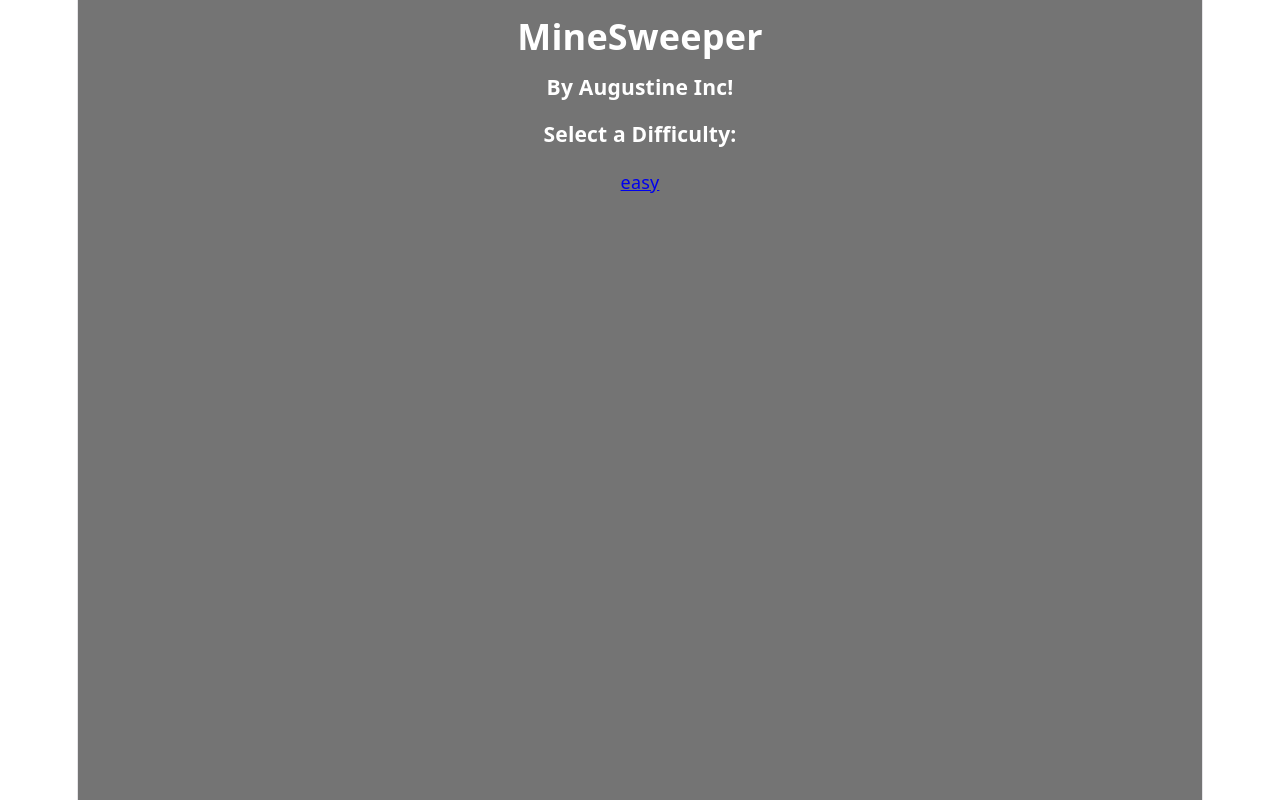
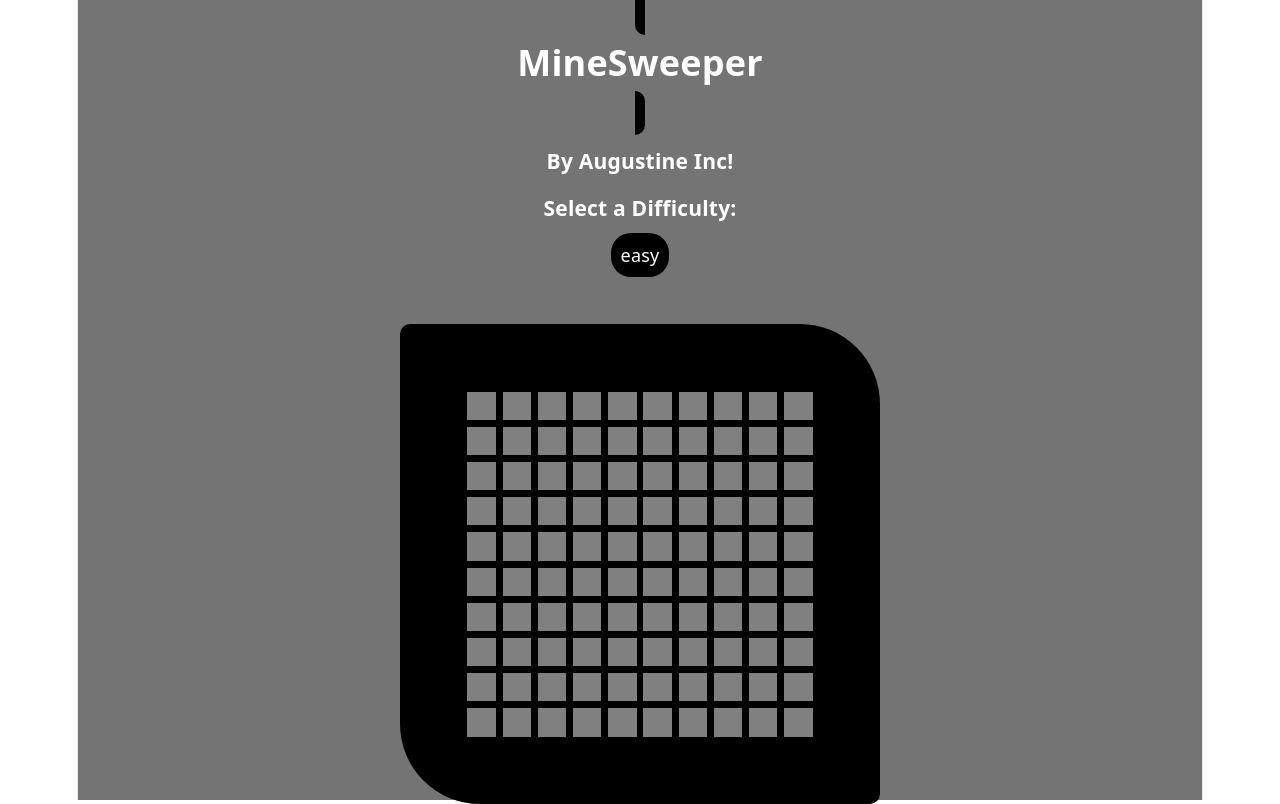
Before and after one commit to JAugustineFlory/minesweeper, a React (Vite) app in the folder client/: page /minesweeper/easy in a window 1280 px wide. Built offline with nearby package versions, Linux system fonts and the light colour scheme.

Commit message:
Fixes Link typos

```diff
--- a/client/src/App.css
+++ b/client/src/App.css
@@ -18,4 +18,12 @@
 .links {
     text-decoration: none;
     color: inherit;
+    padding: 10px;
+    background-color: black;
+    border-radius: 20px;
 }
+.links:hover {
+    scale: 1.3;
+    color: rgb(163, 9, 9);
+    background-color: rgba(200, 200, 200, .8);
+}
--- a/client/src/App.jsx
+++ b/client/src/App.jsx
@@ -1,4 +1,4 @@
-import { useState } from 'react';
+import { useState, useEffect } from 'react';
 import './App.css';
 import { BrowserRouter as Router, Routes, Route, Link } from 'react-router-dom';
 import Board from './components/board/Board.jsx'
@@ -10,13 +10,13 @@ function App() {
     <div className="body">
      <Router >
       <header>
-        <Link to="/" className="links"><h1>MineSweeper</h1></Link>
+        <Link to="/minesweeper/" className="links"><h1>MineSweeper</h1></Link>
         <h3>By Augustine Inc!</h3>
       <h3>Select a Difficulty: </h3>
       </header>
-      <Link to="/easy" onClick={() => setDifficulty('easy')}>easy</Link>
+      <Link to="minesweeper/easy" onClick={() => setDifficulty('easy')} className="links">easy</Link>
       <Routes>
-        <Route path="/" element={
+        <Route path="/minesweeper/" element={
           <div className="landingPage">
             <h2>Rules:
             On each turn, the user clicks on a square to uncover it. If the square:
@@ -31,8 +31,7 @@ function App() {
                 If the selected tile is not adjacent to a mine, the square is blank and should behave as if the 8 adjacent squares were also clicked.
                 - For each of those squares, their neighboring squares continue to be revealed in each direction (i.e., this step is applied recursively to all neighboring squares) until the edge of the board is reached or until a square is reached that is adjacent to a mine, in which case the previous rule applies.
               </li>
-              <li>
-                The user wins when they uncover all squares that don’t have mines.<p>
+              <li>The user wins when they uncover all squares that don’t have mines.<p>
                 *This rule winds up uncovering large areas of the board in one turn. This helps speed up gameplay.*
               </p>
               </li>
@@ -40,7 +39,7 @@ function App() {
           </div>
           }
           />
-        <Route path="/easy" element={<Board data={{ difficulty }} />} />
+        <Route path="minesweeper/easy" element={<Board data={{ difficulty }} />} />
       </Routes>
      </Router>
     </div>
--- a/client/src/components/board/Board.css
+++ b/client/src/components/board/Board.css
@@ -6,17 +6,17 @@
 .main {
     background: black;
     display: grid;
-    width: 50vw;
+    width: 60vh;
     aspect-ratio: 1/1;
     grid-template-rows: repeat(10, 1fr);
     grid-auto-rows: 1fr;
     align-self: center;
     gap: var(--gridGap);
     box-sizing: border-box;
-    margin-top: 10px;
     padding: 6%;
     border-radius: 10px 80px;
-    margin: 0 auto;
+    margin: auto;
+    margin-top: 5%;
 }
 .row {
     display: grid;
--- a/client/src/components/board/Board.jsx
+++ b/client/src/components/board/Board.jsx
@@ -91,7 +91,7 @@ function Board(props) {
                         className={`cell ${cell.isRevealed ? "revealed" : "unclicked"} ${cell.isBomb && cell.isRevealed ? "bomb" : ""} ${cell.isRevealed && cell.adjacentCount == 0 ? "blank" : ""}`}
                         onClick={() => {handleClick(cell.row, cell.col, cell.isBomb)}}
                         >
-                            {cell.isRevealed && !cell.isBomb && cell.adjacentCount > 0 ? cell.adjacentCount : null}
+                            {cell.isRevealed && !cell.isBomb && cell.adjacentCount > 0 ? (cell.adjacentCount) : null}
                         </div>
                     ))}
                 </div>
```
